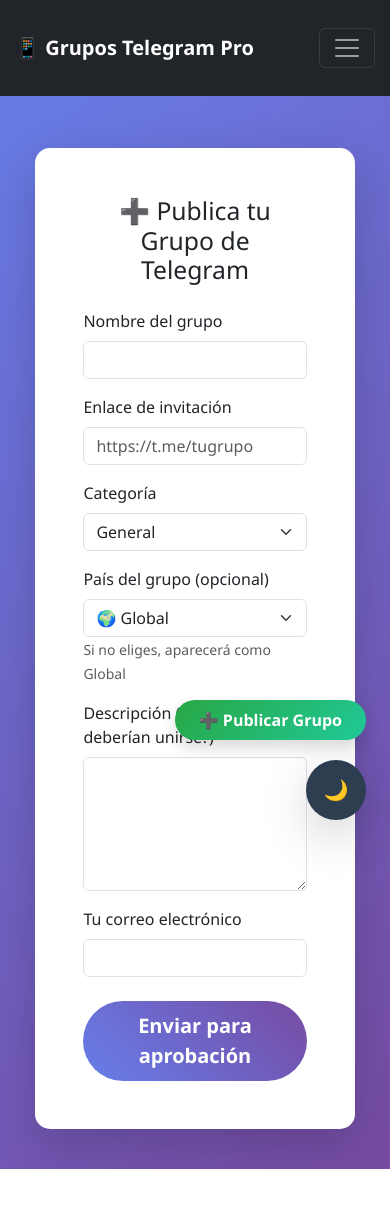
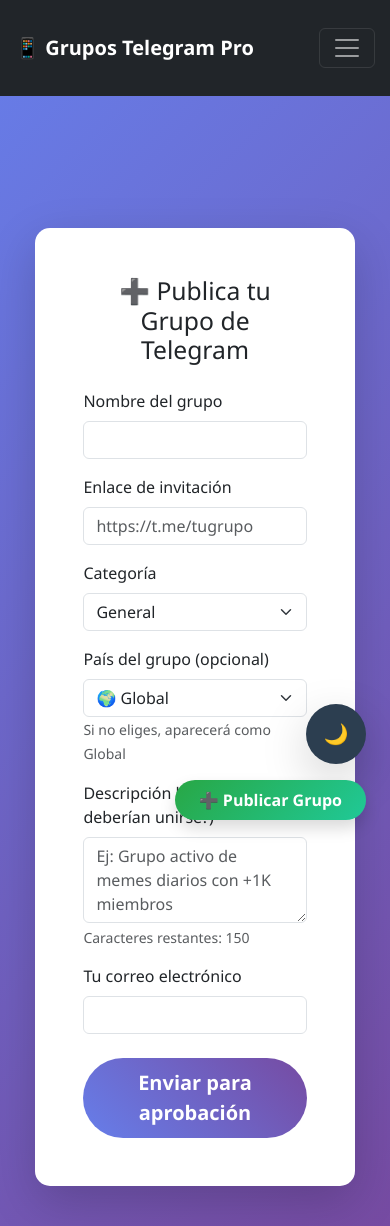
Before and after one commit to cryptoglobalbussines-design/grupos-telegram-pro, a Flask app: page /submit in a window 390 px wide. Before the commit the page ends 1169 px from the top, so only its background shows below. Run offline with Flask 3, Linux system fonts and the light colour scheme; some libraries are stand-ins or nearby versions.

Commit message:
Actualización final: botones flotantes, modal +18, banderas y responsive

```diff
--- a/templates/base.html
+++ b/templates/base.html
@@ -28,9 +28,12 @@
         </div>
     </nav>
 
+    <!-- Espacio para la navbar fija -->
+    <div style="height: 80px;"></div>
+
     <!-- Contenido principal -->
-    <div class="container mt-5   ">
-        <!-- Mensajes flash (éxito, error, etc.) -->
+    <div class="container mt-5">
+        <!-- Mensajes flash -->
         {% with messages = get_flashed_messages(with_categories=true) %}
             {% if messages %}
                 {% for category, message in messages %}
@@ -45,35 +48,34 @@
         {% block content %}{% endblock %}
     </div>
 
-    <!-- Bootstrap JS -->
-    <script src="https://cdn.jsdelivr.net/npm/bootstrap@5.3.2/dist/js/bootstrap.bundle.min.js"></script>
-
-
-    <!-- Botón Modo Oscuro -->
+    <!-- Botones flotantes (juntos, modo oscuro arriba, publicar abajo) -->
     <div class="position-fixed bottom-0 end-0 p-4" style="z-index: 1000;">
+        <div class="d-flex flex-column align-items-end gap-3">
+            <!-- Modo oscuro (arriba) -->
             <button id="darkModeToggle" class="btn btn-lg rounded-circle shadow-lg" style="width: 60px; height: 60px; background: #2c3e50; border: none;">
                 🌙
             </button>
-</div>
 
- <!-- Botón flotante Publicar Grupo (más pequeño y elegante) -->
-<div class="position-fixed bottom-0 end-0 p-4" style="z-index: 1000; margin-bottom: 80px;">
+            <!-- Publicar Grupo (abajo) -->
             <a href="{{ url_for('submit') }}" class="btn btn-success btn-md shadow rounded-pill px-4 py-2 fw-bold" style="font-size: 1rem; background: linear-gradient(135deg, #28a745, #20c997); border: none;">
                 ➕ Publicar Grupo
             </a>
         </div>
+    </div>
 
+    <!-- Bootstrap JS -->
+    <script src="https://cdn.jsdelivr.net/npm/bootstrap@5.3.2/dist/js/bootstrap.bundle.min.js"></script>
+
+    <!-- Script modo oscuro -->
     <script>
         const toggle = document.getElementById('darkModeToggle');
         const body = document.body;
 
-    // Cargar preferencia guardada
         if (localStorage.getItem('darkMode') === 'enabled') {
             body.classList.add('dark-mode');
             toggle.innerHTML = '☀️';
         }
 
-    // Cambiar modo al hacer clic
         toggle.addEventListener('click', () => {
             body.classList.toggle('dark-mode');
 
--- a/templates/submit.html
+++ b/templates/submit.html
@@ -41,10 +41,34 @@
     </select>
     <small class="text-muted">Si no eliges, aparecerá como Global</small>
 </div>
-    <div class="mb-3">
-        <label class="form-label">Descripción (¿por qué deberían unirse?)</label>
-        <textarea name="description" class="form-control" rows="5" required></textarea>
-    </div>
+
+<div class="mb-3">
+    <label class="form-label">Descripción breve (¿por qué deberían unirse?)</label>
+    <textarea name="description" class="form-control" rows="3" maxlength="150" id="descriptionTextarea" placeholder="Ej: Grupo activo de memes diarios con +1K miembros" required></textarea>
+    <small class="text-muted d-block mt-1">
+        Caracteres restantes: <span id="charCount">150</span>
+    </small>
+</div>
+
+<script>
+    const textarea = document.getElementById('descriptionTextarea');
+    const charCount = document.getElementById('charCount');
+
+    textarea.addEventListener('input', function() {
+        const remaining = 150 - this.value.length;
+        charCount.textContent = remaining;
+
+        // Cambia color si quedan pocos
+        if (remaining < 20) {
+            charCount.style.color = 'red';
+        } else if (remaining < 50) {
+            charCount.style.color = 'orange';
+        } else {
+            charCount.style.color = '';
+        }
+    });
+</script>
+
     <div class="mb-3">
         <label class="form-label">Tu correo electrónico</label>
         <input type="email" name="email" class="form-control" required>
```
Lines whose indentation alone changed are shown as unchanged.
